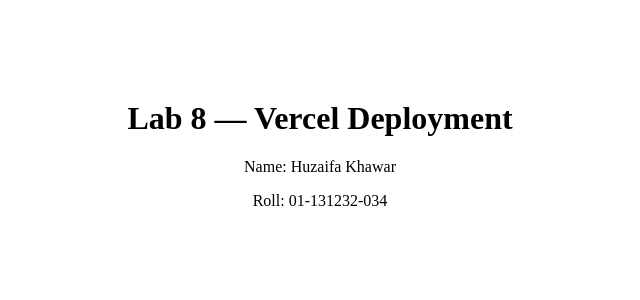
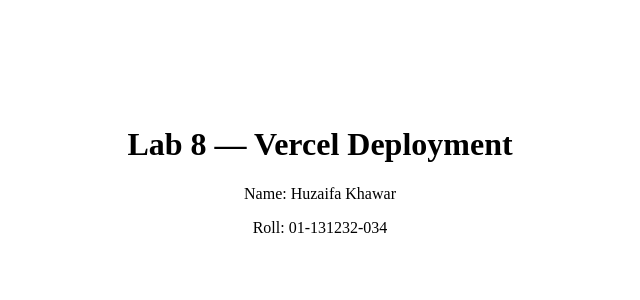
Before and after one commit to huzaifakhawar/my-lab8-app, a Next.js app: page / in a window 1280 px wide. Shown: the top 300 px of the page, without its empty margins (320-960 px from the left). Built offline with nearby package versions, Linux system fonts and the light colour scheme.

Commit message:
Fix: Remove brackets from name and roll, use page.tsx only

```diff
--- a/app/page.js
+++ b/app/page.tsx
@@ -1,6 +1,6 @@
 export default function Home() {
   return (
-    <main style={{ textAlign: "center", marginTop: "100px" }}>
+    <main style={{ textAlign: "center", marginTop: "10%" }}>
       <h1>Lab 8 — Vercel Deployment</h1>
       <p>Name: Huzaifa Khawar</p>
       <p>Roll: 01-131232-034</p>
```
